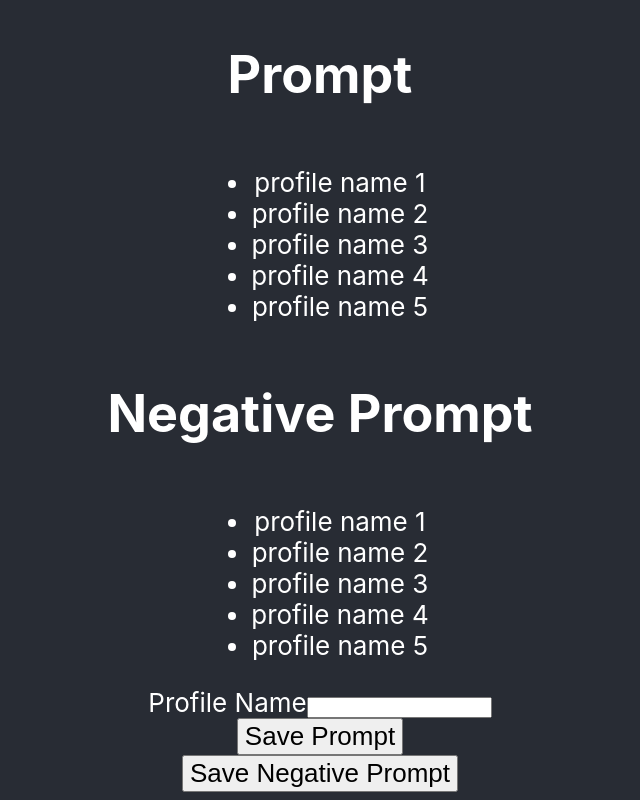
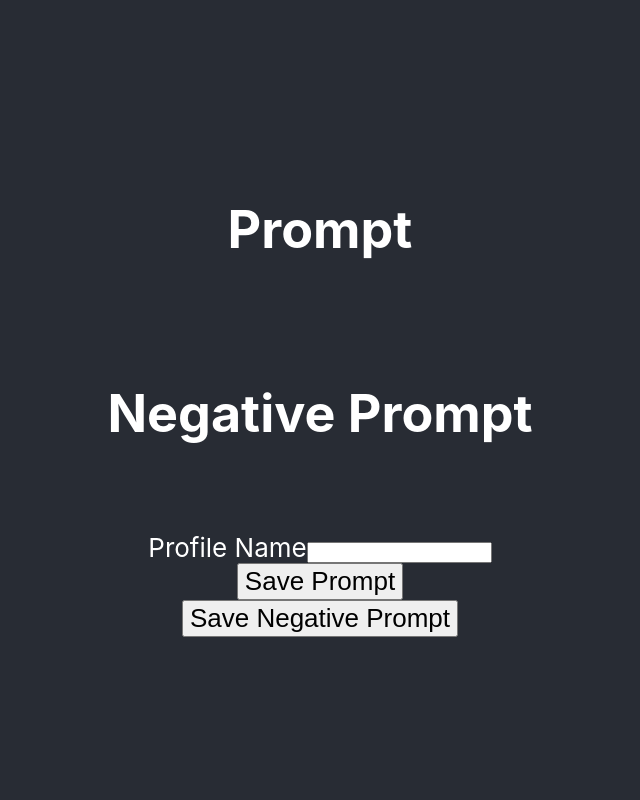
Before and after one commit to stoneream/stable-diffusion-webui-profiler, a React (Vite) app: page / in a window 1280 px wide. Shown: the whole page, without its empty margins (320-960 px from the left). Built offline with nearby package versions, Linux system fonts and the light colour scheme; the HTML template or start-up script is replaced by a standard one.

Commit message:
保存されてるプロンプトを一覧で表示する

```diff
--- a/src/App.tsx
+++ b/src/App.tsx
@@ -1,45 +1,50 @@
 import "./App.css";
 import ProfileRepository from "./ProfileRepository";
-import React from "react";
+import React, { useEffect, useState } from "react";
 
-class App extends React.Component {
-  private profileRepository: ProfileRepository;
-  private inputRef = React.createRef<HTMLInputElement>();
 
-  constructor(props: any) {
-    super(props);
+function App() {
+  const profileRepository = new ProfileRepository();
+  const [savedPrompt, setSavedPrompt] = useState(Array<JSX.Element>());
+  const [savedNegativePrompt, setSavedNegativePrompts] = useState(Array<JSX.Element>());
+  const inputRef = React.createRef<HTMLInputElement>();
 
-    this.profileRepository = new ProfileRepository();
-  }
+  useEffect(() => {
+    Promise.all([
+      profileRepository.getSavedPrompts(),
+      profileRepository.getSavedNegativePrompts()
+    ]).then(([prompts, negativePrompts]) => {
+      setSavedPrompt(prompts.map((prompt) => {
+        // todo リストア処理
+        return <li key={prompt.id}>{prompt.profileName}</li>;
+      }));
+      setSavedNegativePrompts(negativePrompts.map((prompt) => {
+        // todo リストア処理
+        return <li key={prompt.id}>{prompt.profileName}</li>;
+      }));
+    });
+  });
 
-  render() {
   return (
     <div className="App">
       <header className="App-header">
         <h1>Prompt</h1>
         <ul>
-            {this.profileRepository.getSavedPrompts().map((prompt) => {
-              // todo リストア処理
-              return <li key={prompt.id}>{prompt.profileName}</li>;
-            })}
+          {savedPrompt}
         </ul>
         <h1>Negative Prompt</h1>
         <ul>
-            {this.profileRepository.getSavedNegativePrompts().map((prompt) => {
-              // todo リストア処理
-              return <li key={prompt.id}>{prompt.profileName}</li>;
-            })}
+          {savedNegativePrompt}
         </ul>
         <form>
           <label>Profile Name</label>
-            <input ref={this.inputRef} type="text" />
+          <input ref={inputRef} type="text" />
           <div>
             <button
               type="button"
               onClick={() => {
-                  const prompt = "";
-                  this.profileRepository.savePrompt(
-                    this.inputRef.current?.value ?? "noname"
+                profileRepository.savePrompt(
+                  inputRef.current?.value ?? "noname"
                 );
               }}
             >
@@ -50,9 +55,8 @@ class App extends React.Component {
             <button
               type="button"
               onClick={() => {
-                  const negativePrompt = "";
-                  this.profileRepository.savePrompt(
-                    this.inputRef.current?.value ?? "noname",
+                profileRepository.saveNegativePrompt(
+                  inputRef.current?.value ?? "noname",
                 );
               }}
             >
@@ -63,7 +67,8 @@ class App extends React.Component {
       </header>
     </div>
   );
-  }
+
 }
 
+
 export default App;
--- a/src/ProfileRepository.ts
+++ b/src/ProfileRepository.ts
@@ -1,74 +1,22 @@
 import { Prompt } from "./Prompt";
+import { v4 as uuidv4 } from "uuid";
+
 
 export default class ProfileRepository {
-  getSavedPrompts(): Array<Prompt> {
-    return [
-      {
-        id: "1",
-        profileName: "profile name 1",
-        prompt: "string",
-        createdAt: new Date(),
-      },
-      {
-        id: "2",
-        profileName: "profile name 2",
-        prompt: "string",
-        createdAt: new Date(),
-      },
-      {
-        id: "3",
-        profileName: "profile name 3",
-        prompt: "string",
-        createdAt: new Date(),
-      },
-      {
-        id: "4",
-        profileName: "profile name 4",
-        prompt: "string",
-        createdAt: new Date(),
-      },
-      {
-        id: "5",
-        profileName: "profile name 5",
-        prompt: "string",
-        createdAt: new Date(),
-      },
-    ];
+  async fetchSavedPrompts(): Promise<Array<Prompt>> {
+    const values = Object.entries(await chrome.storage.local.get(null))
+      .map(([key, value]) => { try { return value as Prompt } catch (e) { return null } });
+
+    return values.filter((v): v is Prompt => v != null)
   }
 
-  getSavedNegativePrompts(): Array<Prompt> {
-    return [
-      {
-        id: "1",
-        profileName: "profile name 1",
-        prompt: "string",
-        createdAt: new Date(),
-      },
-      {
-        id: "2",
-        profileName: "profile name 2",
-        prompt: "string",
-        createdAt: new Date(),
-      },
-      {
-        id: "3",
-        profileName: "profile name 3",
-        prompt: "string",
-        createdAt: new Date(),
-      },
-      {
-        id: "4",
-        profileName: "profile name 4",
-        prompt: "string",
-        createdAt: new Date(),
-      },
-      {
-        id: "5",
-        profileName: "profile name 5",
-        prompt: "string",
-        createdAt: new Date(),
-      },
-    ];
+  async getSavedPrompts(): Promise<Array<Prompt>> {
+    return (await this.fetchSavedPrompts()).filter(v => !v.isNegativePrompt);
+  }
+
+  async getSavedNegativePrompts(): Promise<Array<Prompt>> {
+
+    return (await this.fetchSavedPrompts()).filter(v => v.isNegativePrompt);
   }
 
   async savePrompt(profileName: string): Promise<void> {
@@ -90,15 +38,66 @@ export default class ProfileRepository {
       }
     }).then(([value]) => {
       if (value.result != null && value.result != "") {
-        // todo プロンプトを保存する
+        const id = uuidv4();
+        const prompt: Prompt = {
+          id: id,
+          profileName: profileName,
+          prompt: value.result,
+          createdAt: new Date(),
+          isNegativePrompt: false
+        }
+
+        chrome.storage.local.set({ [id]: prompt }).then(() => {
+          console.log("saved!");
+        }).catch((reason) => {
+          console.error(reason);
+        });
       } else {
+        // do nothing
       }
     });
   }
 
-  saveNegativePrompt(profileName: string, promptText: string): void { }
+  async saveNegativePrompt(profileName: string): Promise<void> {
+    let queryOptions = { active: true, currentWindow: true };
+    let [tab] = await chrome.tabs.query(queryOptions);
+    let tabId = tab.id!
 
-  applyPrompt(profileName: string, isAppend: boolean): void { }
+    chrome.scripting.executeScript({
+      target: { tabId }, func: () => {
+        const element = document.querySelector("body > gradio-app")?.shadowRoot?.querySelector("#txt2img_prompt > label > textarea");
+
+        if (element != null && element instanceof HTMLTextAreaElement) {
+          const textArea = element as HTMLTextAreaElement;
+
+          return textArea.value;
+        } else {
+          return null;
+        }
+      }
+    }).then(([value]) => {
+      if (value.result != null && value.result != "") {
+        const id = uuidv4();
+        const prompt: Prompt = {
+          id: id,
+          profileName: profileName,
+          prompt: value.result,
+          createdAt: new Date(),
+          isNegativePrompt: true
+        }
+
+        chrome.storage.local.set({ [id]: prompt }).then(() => {
+          console.log("saved!");
+        }).catch((reason) => {
+          console.error(reason);
+        });
+      } else {
+        // do nothing
+      }
+    });
+  }
+
+  applyPrompt(id: string, isAppend: boolean): void { }
 
   applytNegativePrompt(profileName: string, isAppend: boolean): void { }
 }
```
Lines whose indentation alone changed are shown as unchanged.
